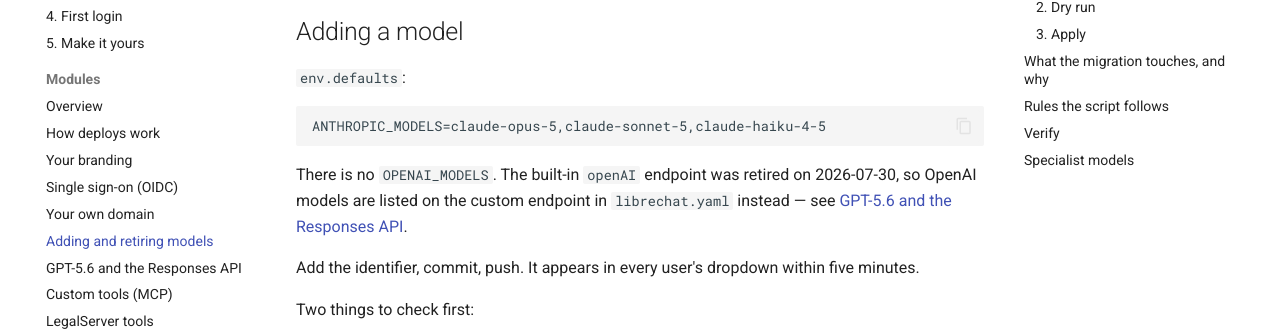
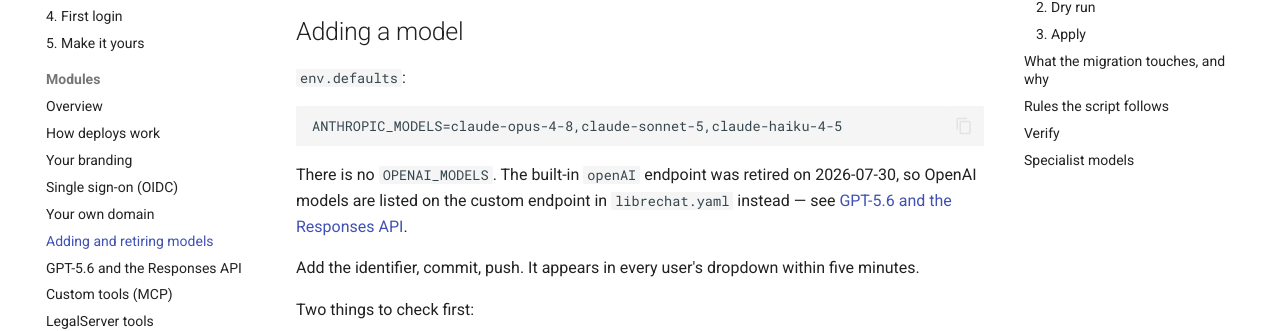
Before and after one commit to MarylandLegalAid/librechat-azure, an MkDocs documentation site: the page built from docs/modules/models.md, in a window 1280 px wide and 900 px high. Shown: the part 257-588 px from the top of the window. Built offline with MkDocs 1.6.1 and Material for MkDocs 9.7.7, drawn with Linux system fonts in a browser that asks for light colours; comment, search, counter and statistics services are not loaded; some of the changed text lies outside the part shown.

Commit message:
Retire Claude Opus 5 for Opus 4.8

````diff
--- a/docs/modules/models.md
+++ b/docs/modules/models.md
@@ -8,7 +8,7 @@ at, which needs a migration.
 `env.defaults`:
 
 ```
-ANTHROPIC_MODELS=claude-opus-5,claude-sonnet-5,claude-haiku-4-5
+ANTHROPIC_MODELS=claude-opus-4-8,claude-sonnet-5,claude-haiku-4-5
 ```
 
 There is no `OPENAI_MODELS`. The built-in `openAI` endpoint was retired on
@@ -142,7 +142,7 @@ The migration runs these itself, but they are worth knowing:
 db.agents.aggregate([
   { $group: { _id: "$model", n: { $sum: 1 } } },
   { $match: { _id: { $nin: [
-      "claude-opus-5","claude-sonnet-5","claude-haiku-4-5",
+      "claude-opus-4-8","claude-sonnet-5","claude-haiku-4-5",
       "gpt-5.6-sol","gpt-5.6-terra","gpt-5.6-luna" ] } } }
 ])
 
````
Also changed, not shown: docs/quickstart/05-make-it-yours.md (+1 -1 lines), 4 other files.
